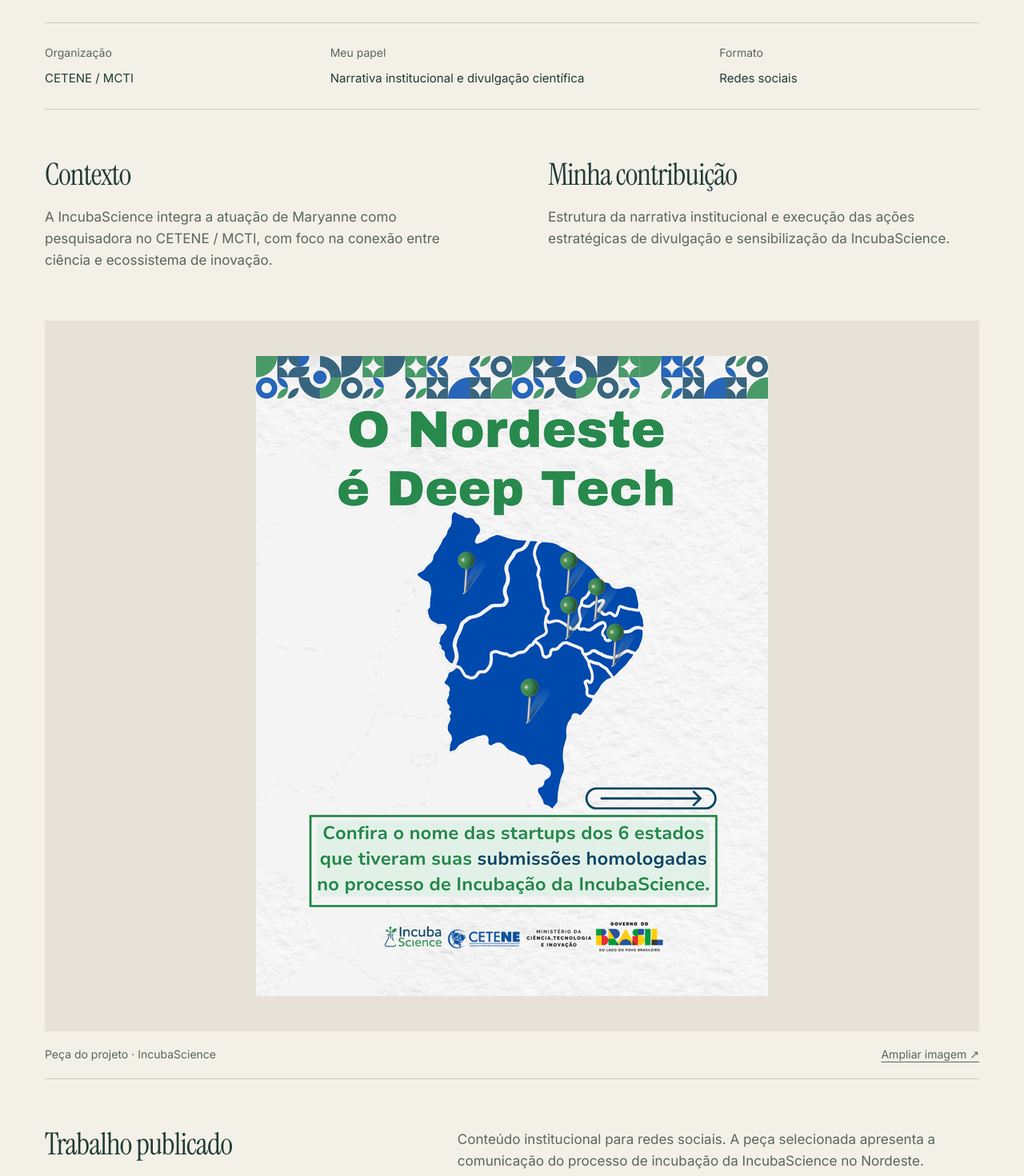
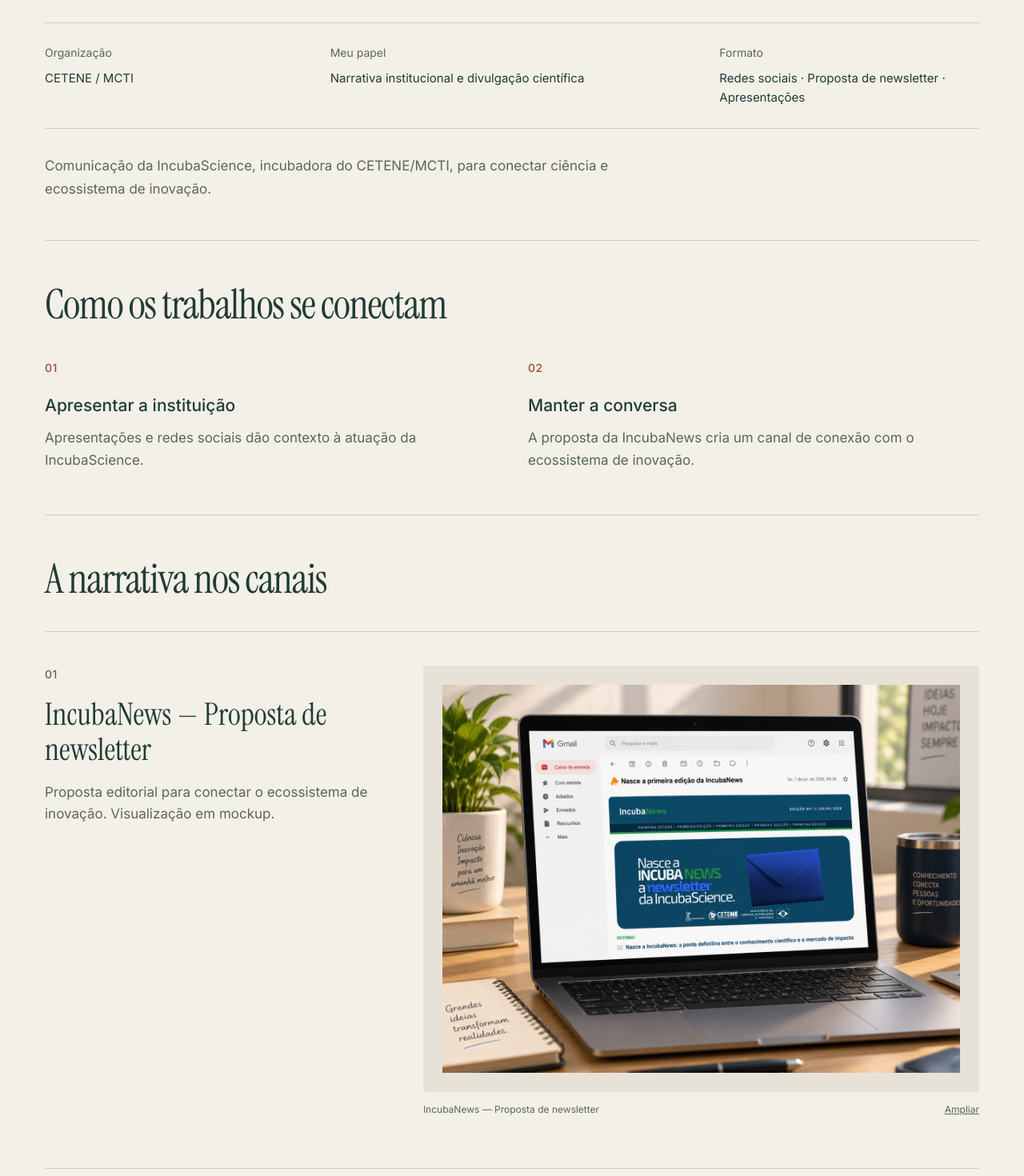
Before and after one commit to comunicamarymachado-spec/portfoliomaryanne, a Next.js app: page /projetos/incubascience in a window 1280 px wide. Shown: the part 500-1970 px from the top of the page at 80% size. Built offline with nearby package versions, Linux system fonts and the light colour scheme.

Commit message:
Apresenta cases enxutos com mockups e botões

```diff
--- a/src/app/projetos/[slug]/page.tsx
+++ b/src/app/projetos/[slug]/page.tsx
@@ -2,7 +2,7 @@
 import Image from "next/image";
 import Link from "next/link";
 import { notFound } from "next/navigation";
-import { CASES } from "@/lib/cases";
+import { ALL_CASES as CASES } from "@/lib/client-cases";
 import assets from "@/lib/image-assets.json";
 import Contato from "@/components/Contato";
 
@@ -25,11 +25,19 @@
     <article className="case-page shell">
       <Link href="/#portfolio" className="text-link back-link">← Trabalhos selecionados</Link>
       <header className="case-header"><p className="eyebrow">{project.number} / {project.discipline}</p><h1>{project.title}<span className="accent">.</span></h1><p className="case-headline">{project.headline}</p></header>
-      <dl className="case-facts"><div><dt>Organização</dt><dd>{project.organization}</dd></div><div><dt>Meu papel</dt><dd>{project.role}</dd></div><div><dt>Formato</dt><dd>{project.slug === "incubascience" ? "Redes sociais" : project.discipline === "Design de conteúdo" ? "Página de produto" : "Videocast e podcast"}</dd></div></dl>
-      <div className="case-narrative"><section><h2>Contexto</h2><p>{project.context}</p></section><section><h2>Minha contribuição</h2><p>{project.contribution}</p></section></div>
-      <figure className={"case-figure " + project.tone} data-motion="image"><a href={project.image} target="_blank" rel="noopener noreferrer" aria-label={"Ampliar peça: " + project.title}><Image src={project.image} alt={project.alt} width={asset.width} height={asset.height} sizes="(max-width: 700px) 90vw, 1000px" /></a><figcaption>Peça do projeto · {project.title}<a href={project.image} target="_blank" rel="noopener noreferrer">Ampliar imagem ↗</a></figcaption></figure>
-      <section className="case-execution"><h2>Trabalho publicado</h2><div><p>{project.execution}</p><a href={project.item.link} target="_blank" rel="noopener noreferrer" className="text-link">{project.slug === "strat-o-cast" ? "Assistir no YouTube" : project.slug === "strateegia" ? "Visitar a plataforma" : "Ver publicação original"} <span aria-hidden="true">↗</span></a></div></section>
-      <nav className="next-project" aria-label="Outros projetos"><p className="eyebrow">Próximo trabalho</p><Link href={"/projetos/" + next.slug}>{next.title}<span aria-hidden="true">↗</span></Link><Link href="/arquivo" className="text-link">Ver arquivo completo →</Link></nav>
+      <dl className="case-facts"><div><dt>Organização</dt><dd>{project.organization}</dd></div><div><dt>Meu papel</dt><dd>{project.role}</dd></div><div><dt>Formato</dt><dd>{project.formats}</dd></div></dl>
+      {project.materials.length > 0 ? <p className="case-brief">{project.context}</p> : <div className="case-narrative"><section><h2>Contexto</h2><p>{project.context}</p></section><section><h2>Minha contribuição</h2><p>{project.contribution}</p></section></div>}
+      {project.materials.length === 0 && <figure className={"case-figure " + project.tone} data-motion="image"><a href={project.image} target="_blank" rel="noopener noreferrer" aria-label={"Ampliar peça: " + project.title}><Image src={project.image} alt={project.alt} width={asset.width} height={asset.height} sizes="(max-width: 700px) 90vw, 1000px" /></a><figcaption>Peça do projeto · {project.title}<a href={project.image} target="_blank" rel="noopener noreferrer">Ampliar imagem</a></figcaption></figure>}
+      {project.materials.length === 0 && <section className="case-execution"><h2>Trabalho publicado</h2><div><p>{project.execution}</p><a href={project.item.link} target="_blank" rel="noopener noreferrer" className="case-action">{project.slug === "strat-o-cast" ? "Assistir no YouTube" : project.slug === "strateegia" ? "Visitar a plataforma" : "Ver publicação original"}</a>{project.item.relatedLinks?.map(link => <a key={link.href} href={link.href} target="_blank" rel="noopener noreferrer" className="case-action">{link.label}</a>)}</div></section>}
+      {project.process.length > 0 && <section className="case-process" aria-labelledby="process-title"><h2 id="process-title">Como os trabalhos se conectam</h2><ol>{project.process.map((step, i)=><li key={step.title}><span className="eyebrow">0{i + 1}</span><div><h3>{step.title}</h3><p>{step.text}</p></div></li>)}</ol></section>}
+      {project.materials.length > 0 && <section className="case-materials" aria-labelledby="materials-title"><h2 id="materials-title">A narrativa nos canais</h2>{project.materials.map((material,i)=>{
+        const visual = assets.find(a=>a.src===material.image);
+        return <article className="case-material" key={material.title}>
+          <div className="case-material-copy"><p className="eyebrow">{String(i+1).padStart(2,"0")}</p><h3>{material.title}</h3><p>{material.text}</p>{material.link && <a className="case-action" href={material.link} target="_blank" rel="noopener noreferrer">{material.label || "Ver trabalho"}</a>}</div>
+          {visual && <figure className={material.screen ? "screen-mockup" : undefined} data-motion="image"><a href={visual.src} target="_blank" rel="noopener noreferrer" aria-label={"Ampliar: " + material.title}><Image src={visual.src} alt={material.title} width={visual.width} height={visual.height} sizes="(max-width:700px) 90vw, 65vw" /></a><figcaption>{material.title}<a href={visual.src} target="_blank" rel="noopener noreferrer">Ampliar</a></figcaption></figure>}
+        </article>;
+      })}</section>}
+      <nav className="next-project" aria-label="Outros projetos"><p className="eyebrow">Próximo trabalho</p><Link href={"/projetos/" + next.slug}>{next.title}</Link><Link href="/arquivo" className="text-link">Ver arquivo completo →</Link></nav>
     </article><Contato />
   </>;
 }
```
